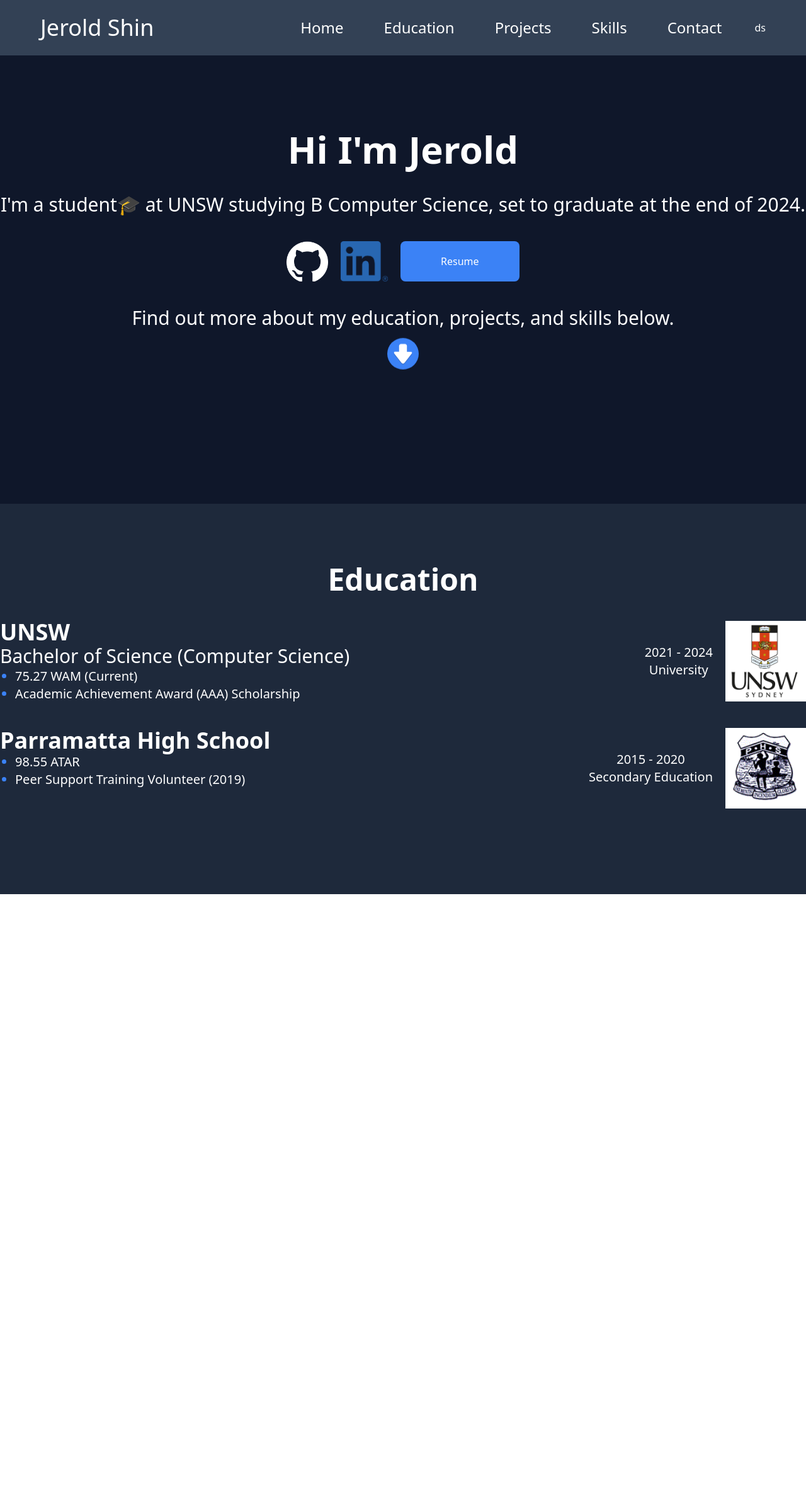
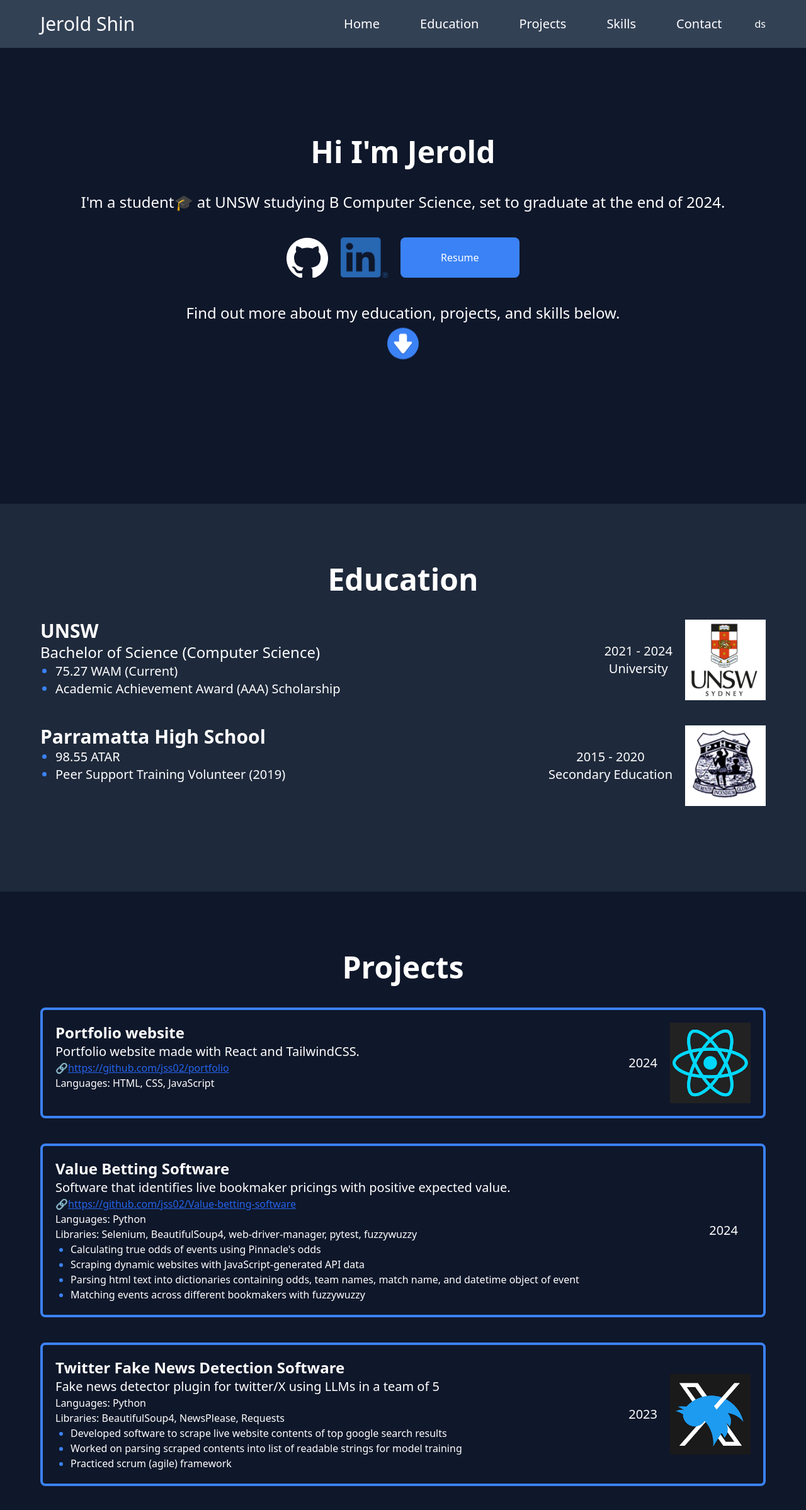
Before and after one commit to jss02/portfolio, a React (Create React App) app in the folder frontend/: page / in a window 1280 px wide. Shown: the top 2398 px of the page at 63% size. Before the commit the page ends 1420 px from the top, so only its background shows below. Built offline with nearby package versions, Linux system fonts and the light colour scheme.

Commit message:
Projects component implemented

```diff
--- a/frontend/src/App.css
+++ b/frontend/src/App.css
@@ -1,7 +1,7 @@
 .slide-in-left {
     opacity: 0;
     transition: transform 1s ease-out, opacity 0.6s ease-out;
-    transform: translateX(-100%);
+    transform: translateX(-60%);
 }
 
 .slide-in-show {
@@ -12,3 +12,20 @@
 *{
     scroll-behavior: smooth;
 }
+
+@keyframes appear {
+    from {
+        opacity: 0;
+        scale: 0.5;
+    }
+    to {
+        opacity: 1;
+        scale: 1;
+    }
+}
+
+.appear {
+    animation: appear linear;
+    animation-timeline: view();
+    animation-range: entry 0 cover 30%;
+}
--- a/frontend/src/App.js
+++ b/frontend/src/App.js
@@ -1,6 +1,7 @@
 import Header from './Components/Header';
 import Home from './Components/Home';
 import Education from './Components/Education';
+import Projects from './Components/Projects';
 import './App.css';
 
 function App() {
@@ -10,6 +11,7 @@ function App() {
         <Header></Header>
         <Home></Home>
         <Education></Education>
+        <Projects></Projects>
     </div>
   );
 }
--- a/frontend/src/Components/Education.jsx
+++ b/frontend/src/Components/Education.jsx
@@ -7,7 +7,7 @@ import PHSLogo from '../assets/PHS-logo.gif'
 export default function Education() {
     return (
         <div className="bg-slate-800 text-white py-24" id="Education">
-            <div className="max-w-7xl mx-auto">
+            <div className="max-w-6xl mx-auto">
                 <h4 className="text-5xl text-center font-bold">Education</h4>
                 <SlideInLeft>
                     <ExperienceCard
--- a/frontend/src/Components/ExperienceCard.jsx
+++ b/frontend/src/Components/ExperienceCard.jsx
@@ -2,8 +2,8 @@ export default function ExperienceCard({title, description, dotPoints, type, img
     return (
         <div className="my-10 flex flex-row justify-between">
             <div>
-                <h5 className="text-4xl font-bold">{title}</h5>
-                <p className="text-3xl">{description}</p>
+                <h5 className="text-3xl font-bold">{title}</h5>
+                <p className="text-2xl">{description}</p>
                 {dotPoints && dotPoints.length > 0 && (
                     <ul className="marker:text-blue-500 list-disc pl-6">
                         {dotPoints.map((point, index) => (<li key={index} className="text-xl">{point}</li>))}
--- a/frontend/src/Components/Header.jsx
+++ b/frontend/src/Components/Header.jsx
@@ -3,15 +3,15 @@
 
  function Header() {
     return (
-        <header className="bg-slate-700 text-white py-6 px-16 fixed w-full z-10">
+        <header className="bg-slate-700 text-white py-5 px-16 fixed w-full z-10">
             <div className="flex justify-between items-center">
-                <h2 className="text-4xl" >Jerold Shin</h2>
+                <h2 className="text-3xl" >Jerold Shin</h2>
                 <nav>
                     <div className="flex items-center">
-                        <ul className="flex flex-row text-2xl gap-10">
+                        <ul className="flex flex-row text-xl gap-10">
                             <li className="cursor-pointer"><a href="#Home" className="hover:bg-blue-500 px-3 py-2 rounded-md">Home</a></li>
                             <li className="cursor-pointer"><a href="#Education" className="hover:bg-blue-500 px-3 py-2 rounded-md">Education</a></li>
-                            <li className="cursor-pointer"><a className="hover:bg-blue-500 px-3 py-2 rounded-md">Projects</a></li>
+                            <li className="cursor-pointer"><a href="#Projects" className="hover:bg-blue-500 px-3 py-2 rounded-md">Projects</a></li>
                             <li className="cursor-pointer"><a className="hover:bg-blue-500 px-3 py-2 rounded-md">Skills</a></li>
                             <li className="cursor-pointer"><a className="hover:bg-blue-500 px-3 py-2 rounded-md">Contact</a></li>
                         </ul>
--- a/frontend/src/Components/Home.jsx
+++ b/frontend/src/Components/Home.jsx
@@ -7,8 +7,8 @@ export default function Home() {
     return (
         <div className="bg-slate-900 text-white" id="Home">
             <main className="flex flex-col items-center justify-center h-screen gap-10">
-                <h1 className="text-6xl font-bold">Hi I'm Jerold</h1>
-                <p className="text-3xl">I'm a student🎓 at UNSW studying B Computer Science, set to graduate
+                <h1 className="text-5xl font-bold">Hi I'm Jerold</h1>
+                <p className="text-2xl">I'm a student🎓 at UNSW studying B Computer Science, set to graduate
                     at the end of 2024.
                 </p>
                 <div className="flex flex-row gap-5">
@@ -18,7 +18,7 @@ export default function Home() {
                 </div>
 
                 <div className="flex flex-col items-center gap-5">
-                    <h3 className="text-3xl">Find out more about my education, projects, and skills below.</h3>
+                    <h3 className="text-2xl">Find out more about my education, projects, and skills below.</h3>
                     <a className="hover:scale-110 animate-bounce" href="#Education">
                         <svg width="50" height="50" viewBox="0 0 64 64" xmlns="http://www.w3.org/2000/svg">
                             <circle cx="32" cy="32" fill="#3B82F6" r="32"/>
--- /dev/null
+++ b/frontend/src/Components/ProjectCard.jsx
@@ -0,0 +1,26 @@
+export default function ProjectCard( {title, description, dotPoints, languages, libraries, link, date, img} ) {
+    return (
+        <div className="my-10 flex flex-row justify-between p-5 border-4 border-blue-500 rounded-lg text-l appear">
+            <div>
+                <h5 className="text-2xl font-bold">{title}</h5>
+                <p className="text-xl">{description}</p>
+                {link && <div>🔗<a href={link} target="_blank" className="underline text-blue-600 visited:text-purple-600">{link}</a></div>}
+                {languages.length > 0 && <p>Languages: {languages.join(', ')}</p>}
+                {libraries.length > 0 && <p>Libraries: {libraries.join(', ')}</p>}
+                {dotPoints && dotPoints.length > 0 && (
+                    <ul className="marker:text-blue-500 list-disc pl-6">
+                        {dotPoints.map((point, index) => (<li key={index}>{point}</li>))}
+                    </ul>
+                )}
+            </div>
+            <div className="flex flex-row text-xl gap-5 items-center">
+                <div className="flex flex-col items-center">
+                    {date && <div>{date}</div>}
+                </div>
+                <div>
+                    {img && <img className="size-32" src={img} alt='Project logo'></img>}
+                </div>
+            </div>
+        </div>
+    )
+}
--- /dev/null
+++ b/frontend/src/Components/Projects.jsx
@@ -0,0 +1,48 @@
+import ProjectCard from "./ProjectCard"
+import ReactLogo from '../assets/React-Logo.png'
+import twitterx from '../assets/twitterx.png'
+
+export default function Projects() {
+    return (
+        <div className="bg-slate-900 text-white py-24" id="Projects">
+            <div className="max-w-6xl mx-auto">
+                <h5 className="text-5xl text-center font-bold">Projects</h5>
+                <ProjectCard
+                title="Portfolio website"
+                description="Portfolio website made with React and TailwindCSS."
+                dotPoints={[]}
+                languages={["HTML", "CSS", "JavaScript"]}
+                libraries={[]}
+                link="https://github.com/jss02/portfolio"
+                date="2024"
+                img={ReactLogo}
+                />
+                <ProjectCard
+                title="Value Betting Software"
+                description="Software that identifies live bookmaker pricings with positive expected value."
+                dotPoints={["Calculating true odds of events using Pinnacle's odds",
+                    "Scraping dynamic websites with JavaScript-generated API data",
+                    "Parsing html text into dictionaries containing odds, team names, match name, and datetime object of event",
+                    "Matching events across different bookmakers with fuzzywuzzy"
+                ]}
+                languages={["Python"]}
+                libraries={["Selenium", "BeautifulSoup4", "web-driver-manager, pytest, fuzzywuzzy"]}
+                link="https://github.com/jss02/Value-betting-software"
+                date="2024"
+                />
+                <ProjectCard
+                title="Twitter Fake News Detection Software"
+                description="Fake news detector plugin for twitter/X using LLMs in a team of 5"
+                dotPoints={["Developed software to scrape live website contents of top google search results",
+                    "Worked on parsing scraped contents into list of readable strings for model training",
+                    "Practiced scrum (agile) framework"
+                ]}
+                languages={["Python"]}
+                libraries={["BeautifulSoup4", "NewsPlease", "Requests"]}
+                date="2023"
+                img={twitterx}
+                />
+            </div>
+        </div>
+    )
+}
```
Also changed, not shown: frontend/src/assets/React-Logo.png (added), frontend/src/assets/twitterx.png (added).
